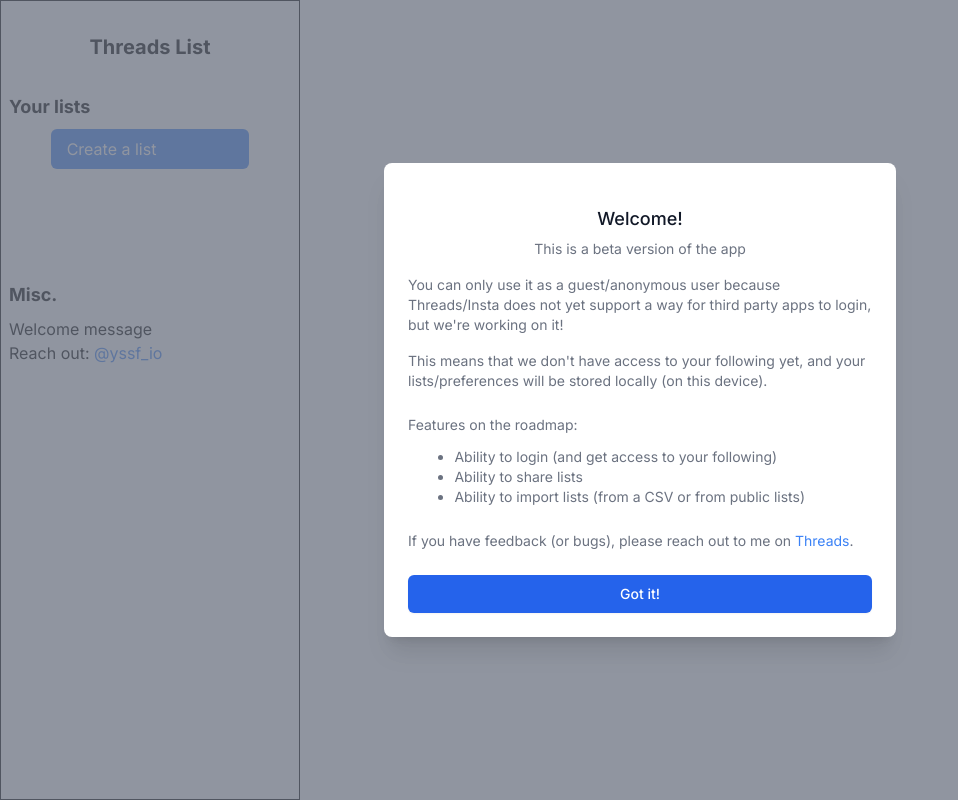
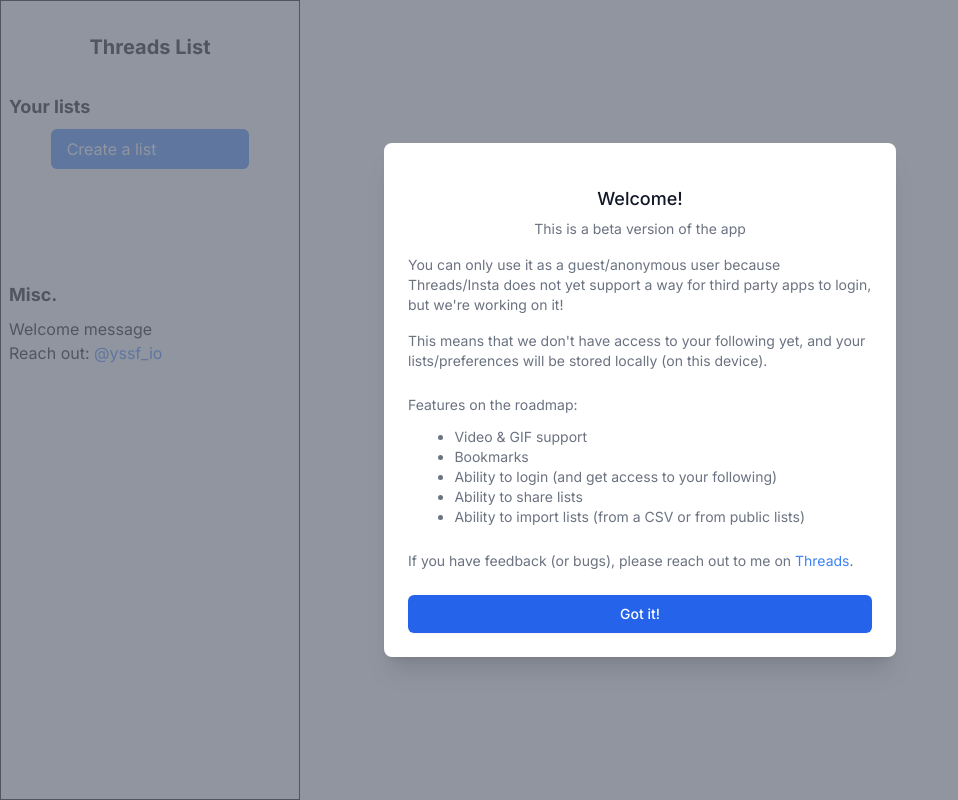
Before and after one commit to yssf-io/threads-list, a Next.js app: page / in a window 1280 px wide. Shown: the whole page, without its empty margins (0-958 px from the left). Built offline with nearby package versions, Linux system fonts and the light colour scheme.

Commit message:
updated Welcome message and roadmap

```diff
--- a/src/app/(components)/FirstTimeModal.tsx
+++ b/src/app/(components)/FirstTimeModal.tsx
@@ -56,6 +56,8 @@
                   Features on the roadmap:
                 </p>
                 <ul className="list-disc text-sm mt-3 text-left w-4/5 m-auto text-gray-500">
+                  <li>Video & GIF support</li>
+                  <li>Bookmarks</li>
                   <li>Ability to login (and get access to your following)</li>
                   <li>Ability to share lists</li>
                   <li>
```
Also changed, not shown: 1 other file (tests, documents, lock files or other folders).
